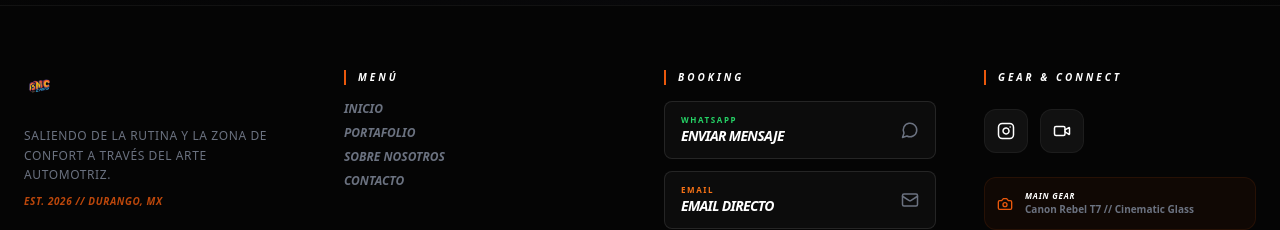
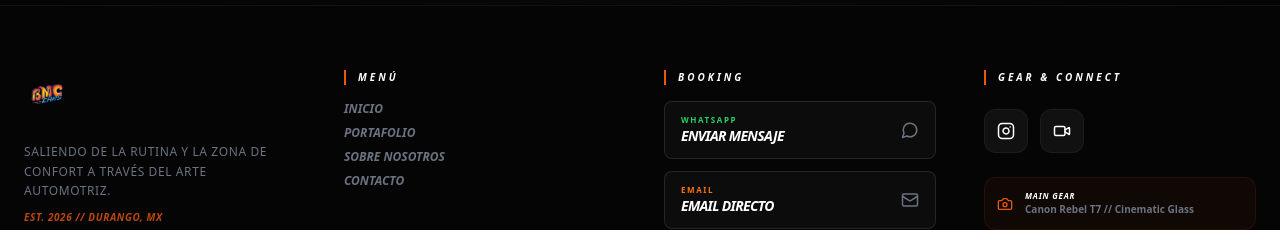
Before and after one commit to bmcbusinessinfo-dotcom/BMC_Web, a React (Vite) app: page /social-feed in a window 1280 px wide. Shown: the part 416-646 px from the top of the page. Built offline with nearby package versions, Linux system fonts and the light colour scheme; no server answers.

Commit message:
Unificando logo a minúsculas para Vercel

```diff
--- a/src/components/Footer.jsx
+++ b/src/components/Footer.jsx
@@ -2,6 +2,7 @@ import React from "react";
 import { NavLink } from "react-router-dom";
 import { Instagram, MapPin, Phone, Video, Camera, ArrowUpRight } from "lucide-react";
 import { Mail, MessageCircle } from "lucide-react";
+import logo from "../assets/logo.png";
 function Footer() {
   const currentYear = new Date().getFullYear();
 
@@ -26,7 +27,7 @@ function Footer() {
         <div className="grid grid-cols-1 md:grid-cols-4 gap-12 mb-12">
           {/* SECCIÓN DE MARCA */}
           <div className="space-y-6">
-            <img src="/src/assets/logo.png" alt="BMC" className="h-8 w-auto" />
+            <img src={logo} alt="BMC Logo" className="h-12 w-auto" />
             <p className="text-gray-500 text-xs font-medium leading-relaxed uppercase tracking-wider">
               Saliendo de la rutina y la zona de confort a través del arte automotriz.
               <span className="block mt-2 text-orange-600/80 italic font-black text-[10px]">
--- a/src/components/Header.jsx
+++ b/src/components/Header.jsx
@@ -2,7 +2,7 @@ import React, { useState, useEffect } from "react";
 import { NavLink, useLocation } from "react-router-dom";
 import { Instagram, Camera, ChevronRight } from "lucide-react";
 import { motion, AnimatePresence, useScroll } from "framer-motion";
-import logo from "../assets/Logo.png";
+import logo from "../assets/logo.png";
 
 function Header() {
   const [isScrolled, setIsScrolled] = useState(false);
@@ -50,11 +50,7 @@ function Header() {
           {/* LOGO */}
           <NavLink to="/" className="relative z-[120] flex items-center group">
             <div className="flex flex-col items-start">
-              <img
-                src={logo}
-                alt="BMC Logo"
-                className="h-8 md:h-10 w-auto transition-transform duration-500 group-hover:scale-110"
-              />
+              <img src={logo} alt="BMC Logo" className="h-12 w-auto" />
               <motion.span
                 initial={{ opacity: 0 }}
                 whileHover={{ opacity: 1 }}
```
